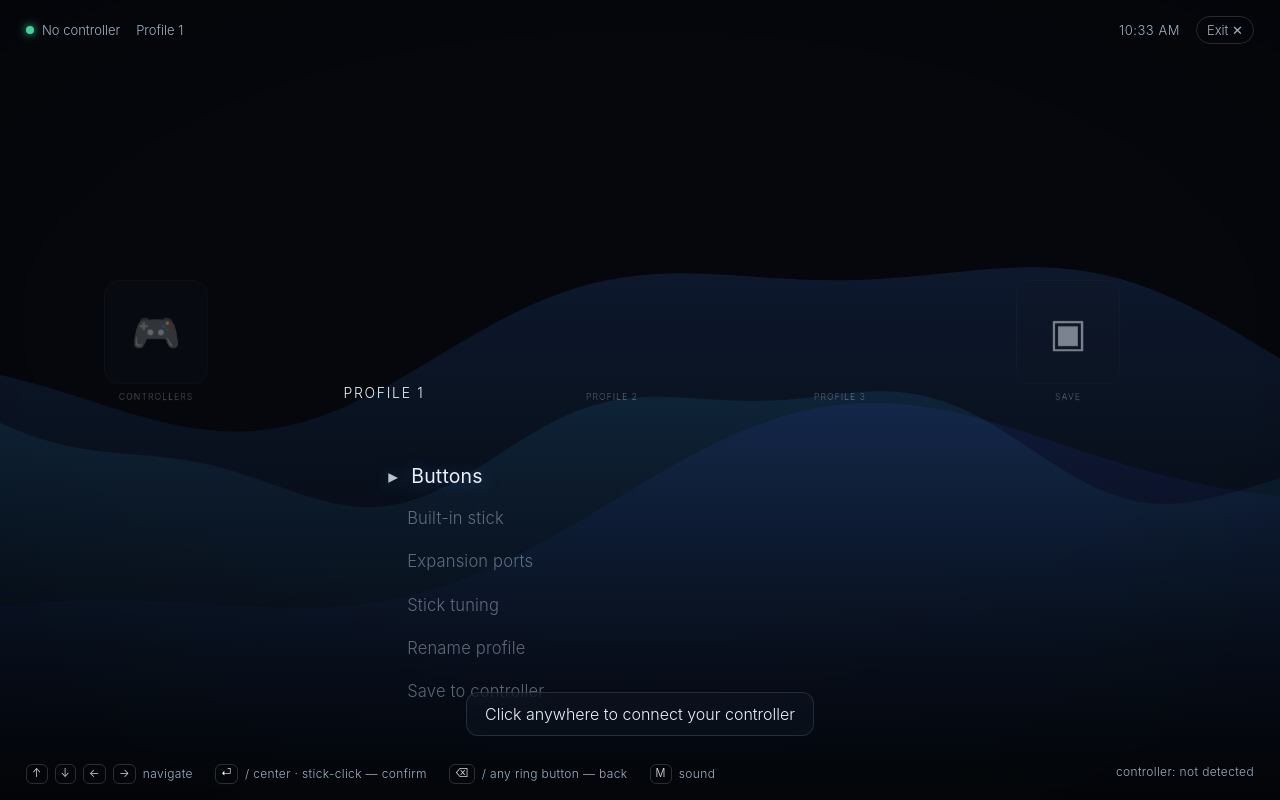
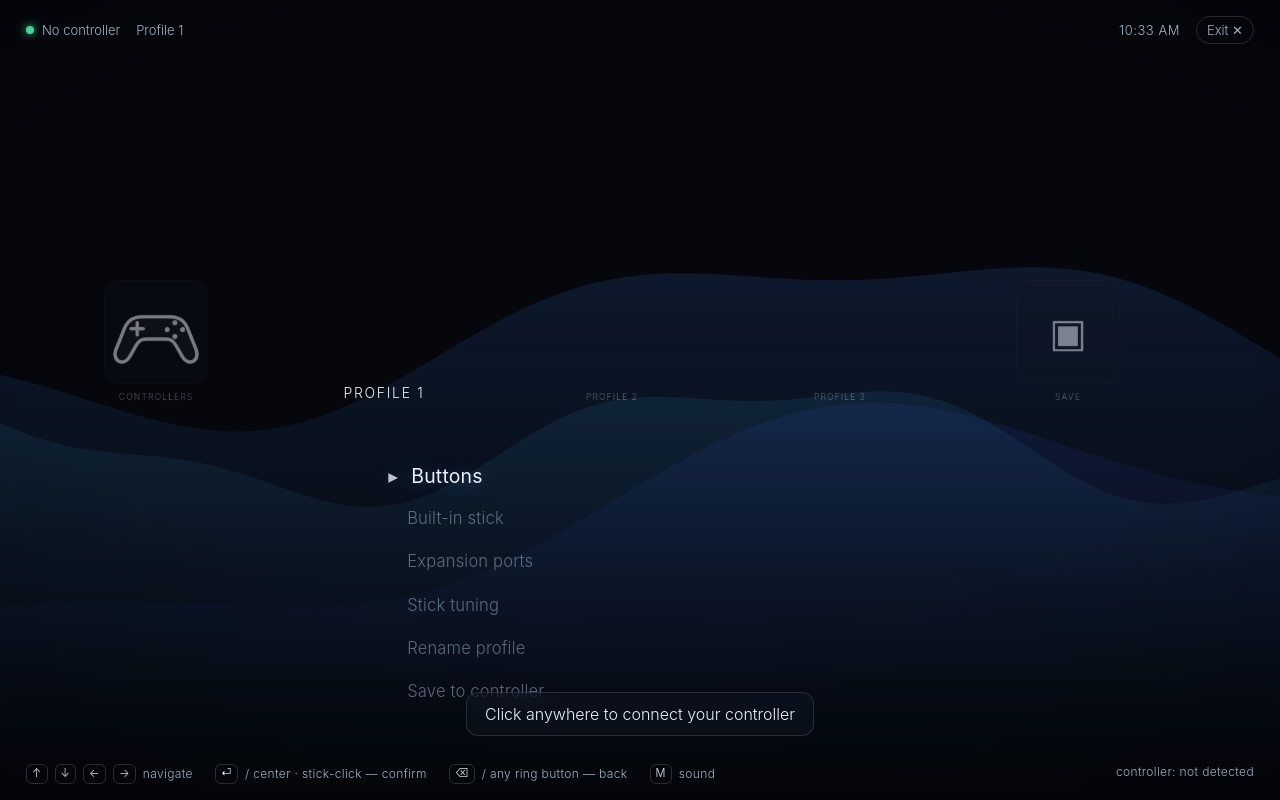
Before and after one commit to johnhenry/ps-access, a website with bundled scripts: page web/xmb.html in a window 1280 px wide. Built offline with nearby package versions, Linux system fonts and the light colour scheme.

Commit message:
XMB: replace Controllers emoji with a stylized generic gamepad icon (SVG)

```diff
--- a/web/xmb.html
+++ b/web/xmb.html
@@ -48,6 +48,10 @@
   .blade .glyph { display: grid; place-items: center; font-size: 64px; font-weight: 200;
     border-radius: 24px; background: var(--glass); border: 1px solid rgba(255,255,255,.08);
     backdrop-filter: blur(8px); }
+  .ctrl-icon { width: 70%; height: 70%; color: var(--ink); }
+  .ctrl-icon .body { fill: rgba(255,255,255,.05); stroke: currentColor; stroke-width: 4; stroke-linejoin: round; }
+  .ctrl-icon .ln { stroke: currentColor; stroke-width: 4; stroke-linecap: round; }
+  .ctrl-icon .dot { fill: currentColor; }
   .blade .label { font-size: 14px; letter-spacing: .12em; text-transform: uppercase; color: var(--dim); }
   .blade.focused .label { color: var(--ink); }
 
--- a/web/xmb.js
+++ b/web/xmb.js
@@ -28,12 +28,23 @@ let lastInputAt = 0;
 let renaming = false;
 
 const BLADES = [
-  { key: "controllers", label: "Controllers", kind: "controllers", glyph: "🎮" },
+  { key: "controllers", label: "Controllers", kind: "controllers" },
   { key: "p1", label: "Profile 1", kind: "profile", slot: 0 },
   { key: "p2", label: "Profile 2", kind: "profile", slot: 1 },
   { key: "p3", label: "Profile 3", kind: "profile", slot: 2 },
   { key: "save", label: "Save", kind: "save", glyph: "▣" },
 ];
+
+// Stylized, generic gamepad icon for the Controllers blade (line-art, theme-colored).
+const CONTROLLER_ICON = `<svg class="ctrl-icon" viewBox="0 0 120 92" xmlns="http://www.w3.org/2000/svg">
+  <path class="body" d="M45 28 H75 C90 28 95 35 99 47 L107 67 C111 80 98 86 91 75 L83 61 C80 56 77 54 72 54 H48 C43 54 40 56 37 61 L29 75 C22 86 9 80 13 67 L21 47 C25 35 30 28 45 28 Z"/>
+  <line class="ln" x1="31" y1="42" x2="45" y2="42"/>
+  <line class="ln" x1="38" y1="35" x2="38" y2="49"/>
+  <circle class="dot" cx="82" cy="35" r="3"/>
+  <circle class="dot" cx="91" cy="43" r="3"/>
+  <circle class="dot" cx="73" cy="43" r="3"/>
+  <circle class="dot" cx="82" cy="51" r="3"/>
+</svg>`;
 
 function activeProfile() {
   const b = BLADES[nav.col];
@@ -220,8 +231,12 @@ function render() {
     el.className = "blade" + (i === nav.col ? " focused" : "");
     const icon = document.createElement("div");
     icon.className = "icon";
-    if (b.kind === "profile") icon.innerHTML = profileSVG(controllers[activeCtrl]?.profiles[b.slot], { live: false });
-    else { const g = document.createElement("div"); g.className = "glyph"; g.textContent = b.glyph; icon.append(g); }
+    if (b.kind === "profile") icon.innerHTML = profileSVG(controllers[activeCtrl]?.profiles[b.slot]);
+    else {
+      const g = document.createElement("div"); g.className = "glyph";
+      if (b.kind === "controllers") g.innerHTML = CONTROLLER_ICON; else g.textContent = b.glyph;
+      icon.append(g);
+    }
     const lab = document.createElement("div");
     lab.className = "label";
     lab.textContent = b.label;
```
